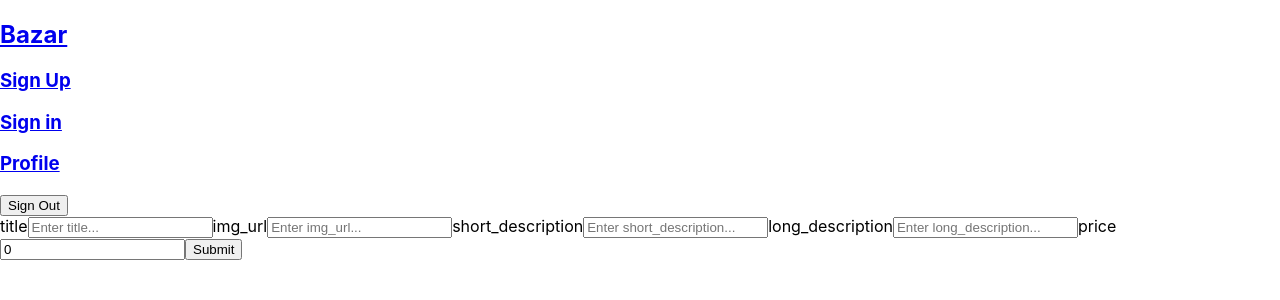
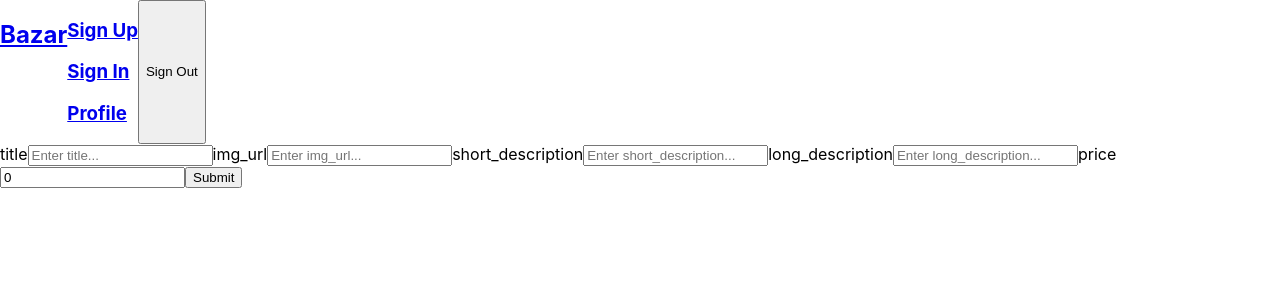
Before and after one commit to wjb108/Bazar, a React (Create React App) app in the folder client/: page /new/item in a window 1280 px wide. Shown: the top 300 px of the page. Built offline with nearby package versions, Linux system fonts and the light colour scheme; no server answers.

Commit message:
profile rendering items and new item create

```diff
--- a/client/src/App.js
+++ b/client/src/App.js
@@ -47,10 +47,10 @@ function App() {
         <ItemDetail />
       </Route>
       <Route exact path="/new/item">
-        <ItemCreate />
+        <ItemCreate setToggle={setToggle} />
       </Route>
       <Route exact path="/profile">
-        <UserProfile />
+        <UserProfile currentUser={currentUser} />
       </Route>
       <Route exact path="/users/sign_up">
         <UserSignUp setToggle={setToggle} setCurrentUser={setCurrentUser} />
--- a/client/src/components/Navbar.css
+++ b/client/src/components/Navbar.css
@@ -0,0 +1,14 @@
+.navbar-container {
+  display: flex;
+  flex-direction: row;
+}
+
+.home-button {
+  /* display: flex;
+  flex-direction: row; */
+}
+
+.other-buttons {
+  /* display: flex;
+  flex-direction: row; */
+}
--- a/client/src/components/Navbar.jsx
+++ b/client/src/components/Navbar.jsx
@@ -1,20 +1,25 @@
 import { Link } from "react-router-dom";
+import "./Navbar.css";
 
 export default function Navbar(props) {
   return (
-    <div>
+    <div className="navbar-container">
+      <div className="home-button">
         <Link to="/items">
           <h2>Bazar</h2>
         </Link>
+      </div>
+      <div className="other-buttons">
         <Link to="/users/sign_up">
           <h3>Sign Up</h3>
         </Link>
         <Link to="/users/sign_in">
-        <h3>Sign in</h3>
+          <h3>Sign In</h3>
         </Link>
         <Link to="/profile">
           <h3>Profile</h3>
         </Link>
+      </div>
       <button onClick={props.logout}>Sign Out</button>
     </div>
   );
--- a/client/src/screens/ItemCreate/ItemCreate.jsx
+++ b/client/src/screens/ItemCreate/ItemCreate.jsx
@@ -3,7 +3,7 @@ import { useParams, useHistory } from "react-router-dom";
 import { useEffect, useState } from "react";
 import { postItem } from "../../services/items";
 
-export default function ItemCreate() {
+export default function ItemCreate(props) {
   const [formData, setFormData] = useState({
     title: "",
     short_description: "",
@@ -46,7 +46,7 @@ export default function ItemCreate() {
     //   password: userInput.password,
     // });
     // props.setCurrentUser(res.payload);
-    // props.setToggle((prevState) => !prevState);
+    props.setToggle((prevState) => !prevState);
     history.push("/profile");
   };
 
--- a/client/src/screens/UserProfile/UserProfile.jsx
+++ b/client/src/screens/UserProfile/UserProfile.jsx
@@ -2,16 +2,19 @@ import { useParams, Link } from "react-router-dom";
 import { useEffect, useState } from "react";
 import { getUser } from "../../services/users";
 
-export default function UserProfile() {
+export default function UserProfile(props) {
+  const { currentUser } = props;
   const [userProfile, setUserProfile] = useState({});
-  const { id } = useParams();
+  // const { id } = useParams();
 
   useEffect(() => {
+    if (currentUser) {
       fetchUser();
-  }, []);
+    }
+  }, [currentUser]);
 
   const fetchUser = async () => {
-    const user = await getUser(id);
+    const user = await getUser(currentUser.id);
     console.log(user);
     setUserProfile(user);
     // console.log(userProfile);
@@ -21,14 +24,16 @@ export default function UserProfile() {
     <div>
       <h1>My Bazar Items</h1>
 
-      {/* <Link to="/new/item">
-        <button>Create New Item</button>
-      </Link> */}
-      {userProfile &&
+      {userProfile.items &&
         userProfile.items.map((item) => {
+          return (
             <div className="bazar-card" key={item.id}>
               <div className="bazar-card-image">
-              <img className="bazar-img" src={item.img_url} alt={item.title} />
+                <img
+                  className="bazar-img"
+                  src={item.img_url}
+                  alt={item.title}
+                />
               </div>
               <div className="bazar-card-info">
                 <h4>{`Title: ${item.title}`}</h4>
@@ -37,8 +42,12 @@ export default function UserProfile() {
                   <button>More Info</button>
                 </Link>
               </div>
-          </div>;
+            </div>
+          );
         })}
+      <Link to="/new/item">
+        <button>Create New Item</button>
+      </Link>
     </div>
   );
 }
```
Lines whose indentation alone changed are shown as unchanged.
